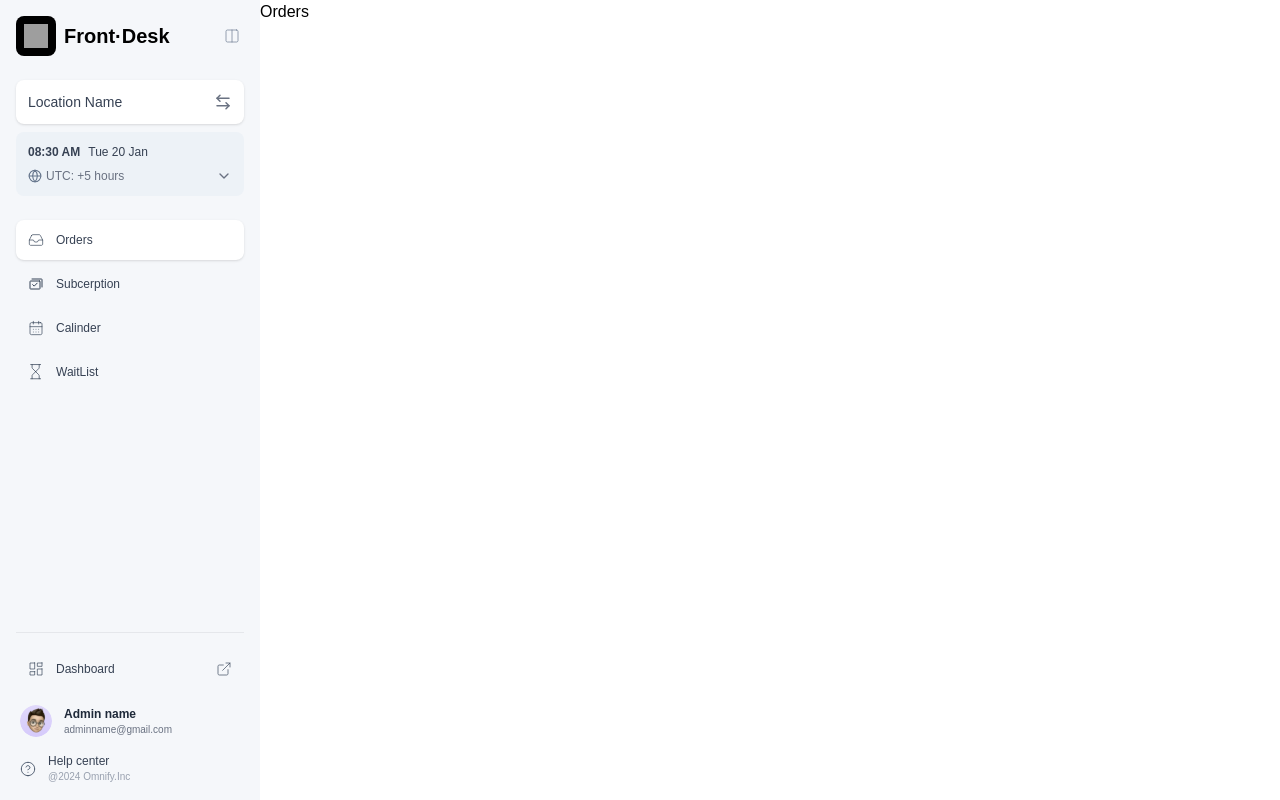
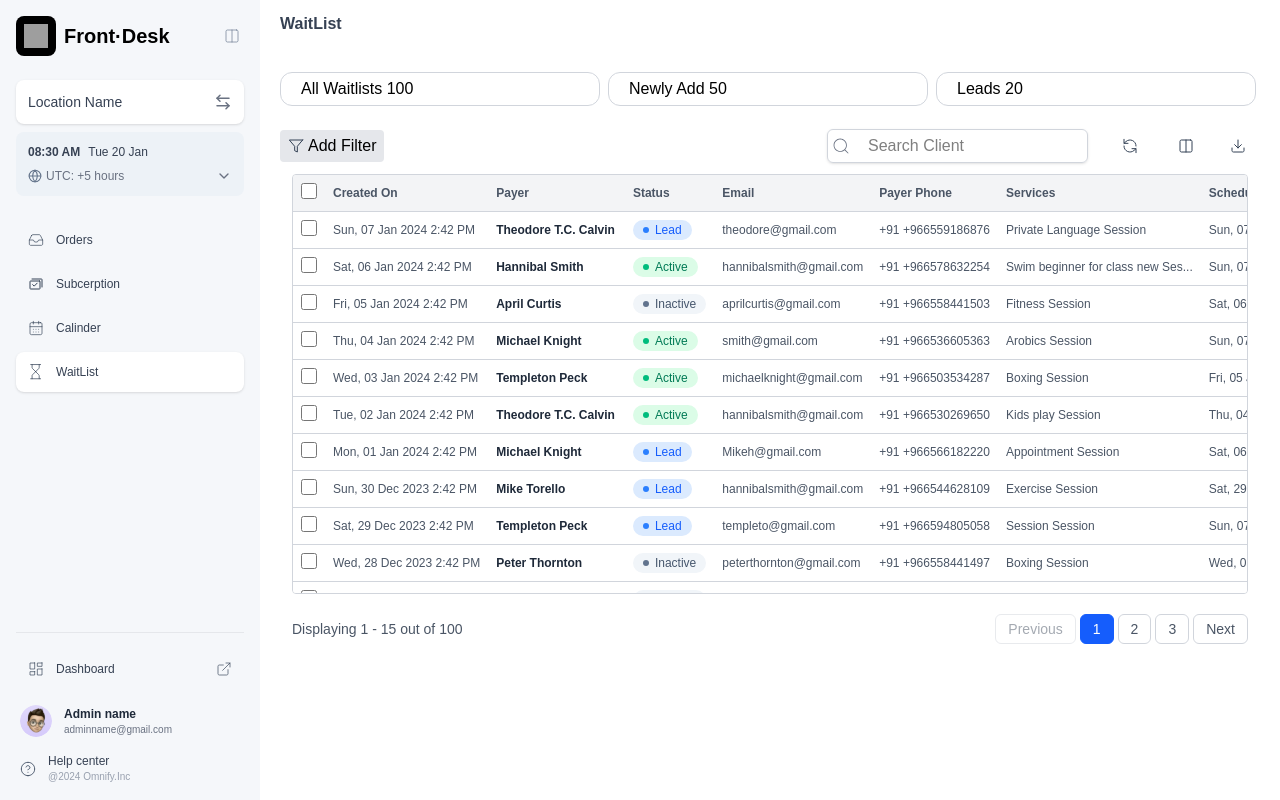
Before and after one commit to ABINAND-NP/WaitList-Assinment, a React (Vite) app: page / in a window 1280 px wide. Built offline with nearby package versions, Linux system fonts and the light colour scheme; grey boxes are pictures that could not be loaded.

Commit message:
final commit

```diff
--- a/src/App.jsx
+++ b/src/App.jsx
@@ -12,7 +12,9 @@ const App = () => {
     <div className="font-geist">
       <Routes>
         <Route path="/" element={<AdminLayOut />}>
-          <Route index element={<Orders />} />
+          {/* WaitList is now the default page at "/" */}
+          <Route index element={<WaitList />} />
+          <Route path="/orders" element={<Orders />} />
           <Route path="/calinder" element={<Calinder />} />
           <Route path="/subcerption" element={<Subcerption />} />
           <Route path="/waitlist" element={<WaitList />} />
--- a/src/Components/Admin/AdminSideBar.jsx
+++ b/src/Components/Admin/AdminSideBar.jsx
@@ -20,8 +20,9 @@ const AdminSideBar = () => {
   const [collapsed, setCollapsed] = useState(false);
 
   const manueItems = [
+
     {
-      path: "/",
+      path: "/orders",
       name: "Orders",
       icon: <img src={icon2} alt="Orders" className="h-4 w-4" />,
     },
@@ -36,7 +37,7 @@ const AdminSideBar = () => {
       icon: <img src={icon4} alt="Calinder" className="h-4 w-4" />,
     },
     {
-      path: "/waitlist",
+      path: "/",
       name: "WaitList",
       icon: <img src={icon5} alt="WaitList" className="h-4 w-4" />,
     },
```
